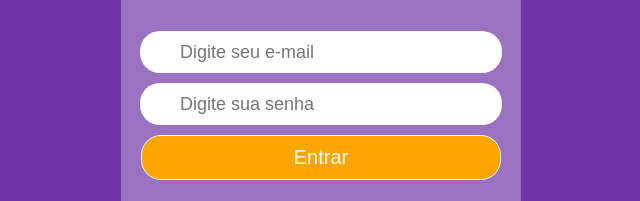
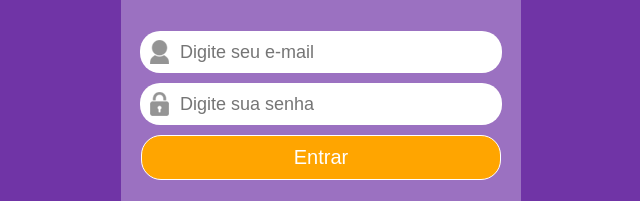
Before and after one commit to MauroSantos2004/Pagina-Login, a plain HTML site: page index.html in a window 1280 px wide. Shown: the part 183-384 px from the top of the page, 319-959 px from the left. Drawn offline with Linux system fonts and the light colour scheme.

Commit message:
Update form-part2.css

```diff
--- a/form-part2.css
+++ b/form-part2.css
@@ -49,11 +49,11 @@ input{
 }
 
 input.email{
-    background-image: url('../imagens/icone-usuario.png');
+    background-image: url('icone-usuario.png');
 }
 
 input.senha{
-    background-image: url('../imagens/icone-cadeado.png');
+    background-image: url('icone-cadeado.png');
 }
 
 input.submit{
```
